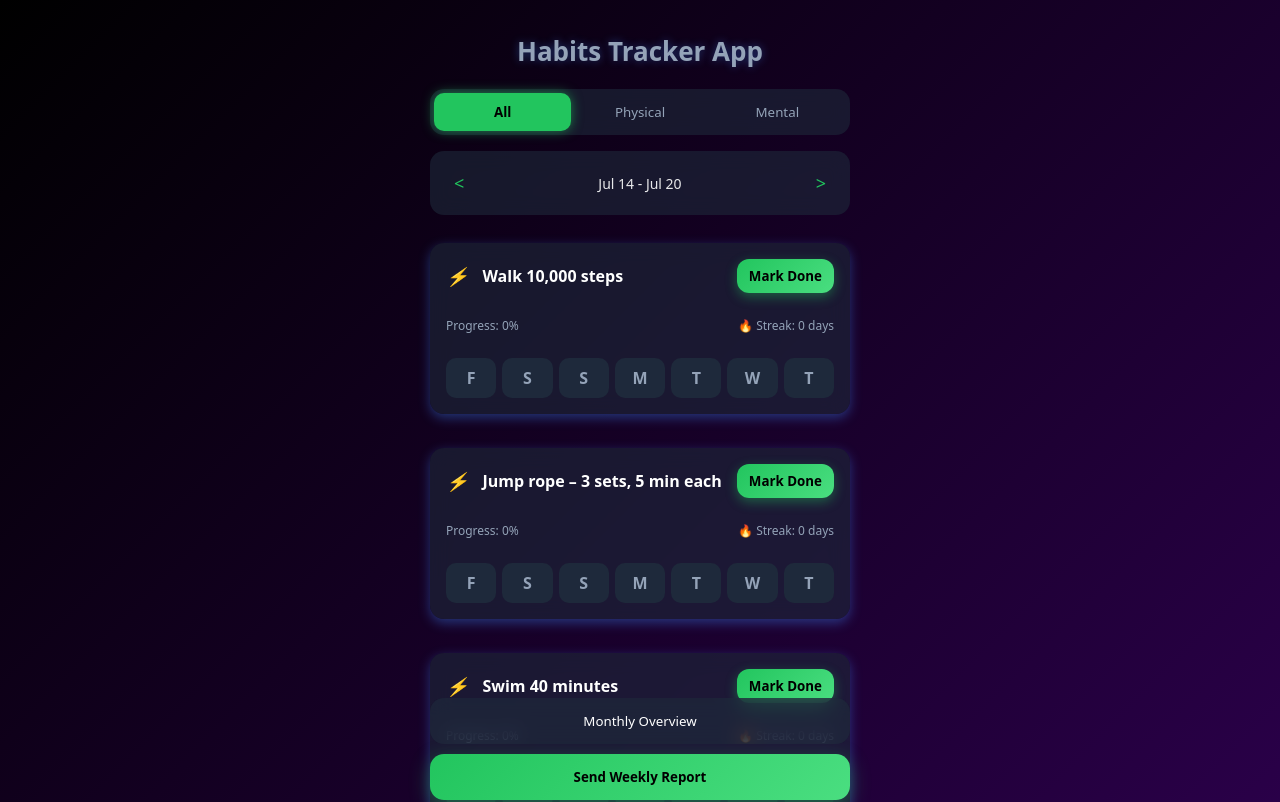
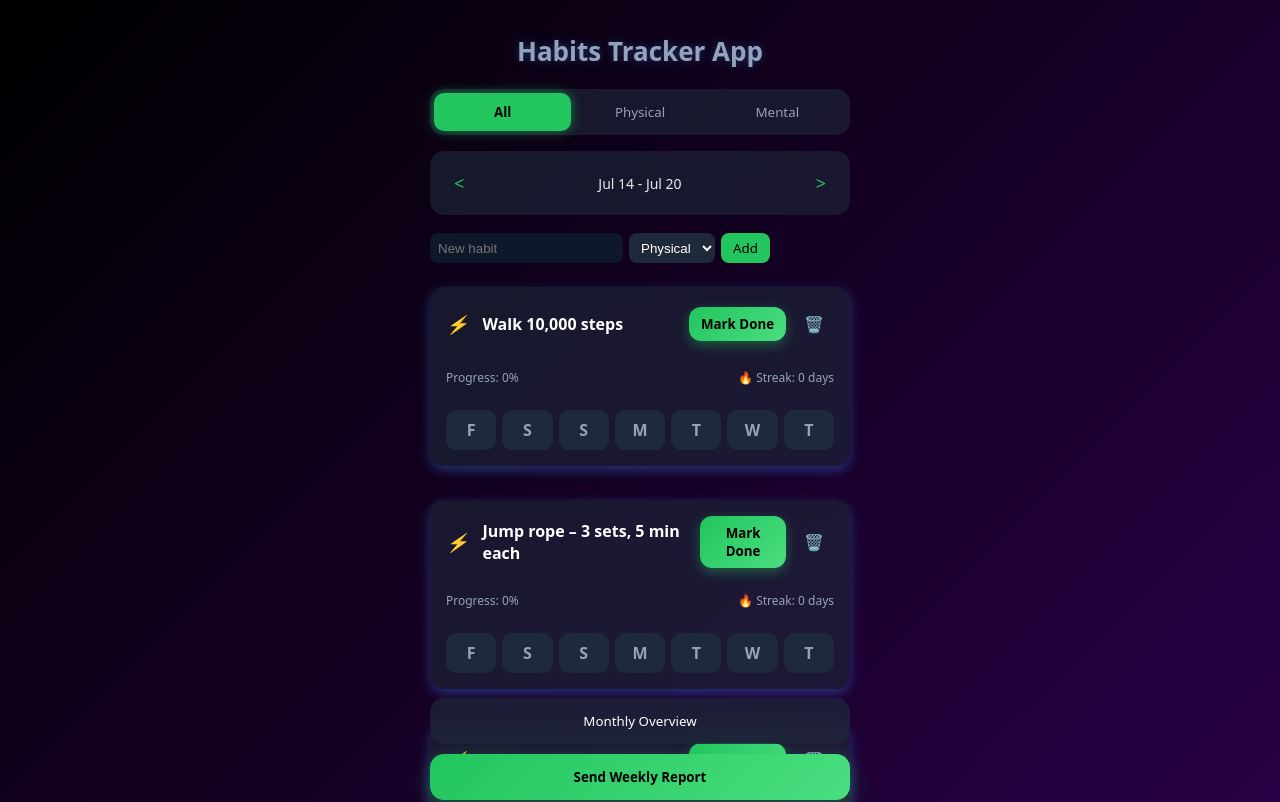
Before and after one commit to slipchenkoanastasiia/Habits-Tracker-App, a Vue app: page / in a window 1280 px wide. Shown: the top 802 px of the page. Built offline with nearby package versions, Linux system fonts and the light colour scheme.

Commit message:
add del btn

```diff
--- a/src/components/HabitGrid.vue
+++ b/src/components/HabitGrid.vue
@@ -1,11 +1,17 @@
 <template>
   <div class="habit-card">
     <div class="habit-header">
-<div class="habit-title">
-  <i class="lightning">⚡</i>
-  <span>{{ habitName }}</span>
-</div>
-      <button class="done-btn" @click="toggleToday">{{ habitDone ? '✓ Done' : 'Mark Done' }}</button>
+      <div class="habit-title">
+        <i class="lightning">⚡</i>
+        <span>{{ habitName }}</span>
+      </div>
+
+      <div class="habit-actions">
+        <button class="done-btn" @click="toggleToday">
+          {{ habitDone ? '✓ Done' : 'Mark Done' }}
+        </button>
+        <button class="delete-btn" @click="$emit('delete-habit', habitId)">🗑️</button>
+      </div>
     </div>
 
     <div class="habit-stats">
@@ -31,6 +37,7 @@
 import { computed } from 'vue'
 
 const props = defineProps<{
+  habitId: string,
   history: Record<string, boolean>,
   habitName: string,
   habitDone: boolean
@@ -38,19 +45,18 @@ const props = defineProps<{
 
 const emit = defineEmits<{
   (e: 'toggle', date: string, value: boolean): void
-  (e: 'toggleToday'): void
+  (e: 'toggleToday', id: string): void
+  (e: 'delete-habit', id: string): void
 }>()
 
 function getLast7Days() {
   const days: string[] = []
   const today = new Date()
-
   for (let i = 6; i >= 0; i--) {
     const d = new Date()
     d.setDate(today.getDate() - i)
     days.push(d.toLocaleDateString('en-CA'))
   }
-
   return days
 }
 
@@ -64,7 +70,6 @@ function formatDate(date: string) {
   const d = new Date(date)
   const day = String(d.getDate()).padStart(2, '0')
   const month = String(d.getMonth() + 1).padStart(2, '0')
-
   return `${day}.${month}`
 }
 
@@ -79,7 +84,7 @@ function handleClick(day: string) {
 }
 
 function toggleToday() {
-  emit('toggleToday')
+  emit('toggleToday', props.habitId)
 }
 
 const progress = computed(() => {
@@ -128,15 +133,16 @@ const streak = computed(() => {
   color: #fff;
 }
 
-.habit-title i {
-  font-size: 18px;
-  color: #22c55e;
-}
-
 .lightning {
   font-size: 18px;
   color: #facc15;
   margin-right: 6px;
+}
+
+.habit-actions {
+  display: flex;
+  gap: 8px;
+  align-items: center;
 }
 
 .done-btn {
@@ -154,6 +160,19 @@ const streak = computed(() => {
 .done-btn:active {
   transform: scale(0.96);
   box-shadow: 0 3px 10px rgba(34, 197, 94, 0.3);
+}
+
+.delete-btn {
+  background: transparent;
+  border: none;
+  font-size: 16px;
+  cursor: pointer;
+  color: #f87171;
+  transition: transform 0.15s ease;
+}
+
+.delete-btn:hover {
+  transform: scale(1.2);
 }
 
 .habit-stats {
--- a/src/components/HabitItem.vue
+++ b/src/components/HabitItem.vue
@@ -2,10 +2,12 @@
   <div class="habit-item">
     <HabitGrid
       :history="historySafe"
-      :habitName="habit.name"
-      :habitDone="habit.doneToday"
+      :habit-id="habit.id"
+      :habit-name="habit.name"
+      :habit-done="habit.doneToday"
       @toggle="toggleDay"
-      @toggleToday="toggleDone"
+      @toggle-today="toggleDone"
+      @delete-habit="deleteHabit"
     />
   </div>
 </template>
@@ -21,6 +23,8 @@ const historySafe = computed(() => props.habit.history || {})
 
 const emit = defineEmits<{
   (e: 'toggle-done', id: string): void
+  (e: 'toggle-day', date: string): void
+  (e: 'delete-habit', id: string): void
 }>()
 
 function toggleDone() {
@@ -28,8 +32,11 @@ function toggleDone() {
 }
 
 function toggleDay(date: string) {
-  if (!props.habit.history) props.habit.history = {}
-  props.habit.history[date] = !props.habit.history[date]
+  emit('toggle-day', date)
+}
+
+function deleteHabit() {
+  emit('delete-habit', props.habit.id)
 }
 </script>
 
--- a/src/views/HomeView.vue
+++ b/src/views/HomeView.vue
@@ -12,6 +12,15 @@
       <button @click="prevWeek">&lt;</button>
       <span>{{ weekRange }}</span>
       <button @click="nextWeek">&gt;</button>
+    </div>
+
+    <div class="add-habit">
+      <input v-model="newHabitName" placeholder="New habit" />
+      <select v-model="newHabitType">
+  <option :value="'physical'">Physical</option>
+  <option :value="'mental'">Mental</option>
+</select>
+      <button @click="addHabit">Add</button>
     </div>
 
     <div class="habit-list">
@@ -63,17 +72,59 @@
 <script setup lang="ts">
 import { ref, watch, onMounted, computed } from 'vue'
 import { useRouter } from 'vue-router'
-import type { Habit } from '@/types/Habit'
+import type { Habit, HabitType } from '@/types/Habit'
 import { defaultHabits } from '@/data/defaultHabits'
 import HabitItem from '@/components/HabitItem.vue'
+import { v4 as uuidv4 } from 'uuid'
 
 const STORAGE_KEY = 'habits-tracker-data'
 
+const newHabitName = ref<string>('')
+const newHabitType = ref<HabitType>('physical')
+
 const habits = ref<Habit[]>([])
-const activeTab = ref<'all' | 'physical' | 'mental'>('all')
+const activeTab = ref<'all' | HabitType>('all')
 const currentDate = ref(new Date())
 
+const showModal = ref(false)
+const email = ref('')
+const message = ref('')
+const loading = ref(false)
+
 const router = useRouter()
+
+function openModal() {
+  showModal.value = true
+  email.value = ''
+  message.value = ''
+}
+
+function closeModal() {
+  showModal.value = false
+}
+
+function addHabit() {
+  const name = newHabitName.value.trim()
+  if (!name) return
+
+  const newHabit: Habit = {
+    id: uuidv4(),
+    name,
+    type: newHabitType.value,
+    icon: 'star',
+    doneToday: false,
+    history: {}
+  }
+
+  habits.value.push(newHabit)
+
+  newHabitName.value = ''
+  newHabitType.value = 'physical'
+}
+
+function deleteHabit(id: string) {
+  habits.value = habits.value.filter(h => h.id !== id)
+}
 
 function goToMonthly() {
   router.push('/monthly')
@@ -87,7 +138,6 @@ function getLocalDate(date: Date) {
 
 onMounted(() => {
   const saved = localStorage.getItem(STORAGE_KEY)
-
   if (saved) {
     try {
       habits.value = JSON.parse(saved)
@@ -99,9 +149,7 @@ onMounted(() => {
   }
 
   window.addEventListener('keydown', (e) => {
-    if (e.key === 'Escape') {
-      closeModal()
-    }
+    if (e.key === 'Escape') closeModal()
   })
 })
 
@@ -109,15 +157,18 @@ watch(habits, (newVal) => {
   localStorage.setItem(STORAGE_KEY, JSON.stringify(newVal))
 }, { deep: true })
 
+watch(email, (v) => {
+  localStorage.setItem('habits-tracker-email', v)
+})
+
 function toggleDone(id: string) {
   const habit = habits.value.find(h => h.id === id)
   if (!habit) return
 
   const today = getLocalDate(new Date())
-
-  if (!habit.history) habit.history = {}
-
+  habit.history = habit.history || {}
   habit.history[today] = !habit.history[today]
+  habit.doneToday = habit.history[today]
 }
 
 const filteredHabits = computed(() => {
@@ -136,10 +187,7 @@ const weekRange = computed(() => {
   const sunday = new Date(monday)
   sunday.setDate(monday.getDate() + 6)
 
-  const options: Intl.DateTimeFormatOptions = {
-    month: 'short',
-    day: 'numeric'
-  }
+  const options: Intl.DateTimeFormatOptions = { month: 'short', day: 'numeric' }
 
   return `${monday.toLocaleDateString('en-US', options)} - ${sunday.toLocaleDateString('en-US', options)}`
 })
@@ -150,21 +198,6 @@ function prevWeek() {
 
 function nextWeek() {
   currentDate.value = new Date(currentDate.value.getTime() + 7 * 86400000)
-}
-
-const showModal = ref(false)
-const email = ref('')
-const message = ref('')
-const loading = ref(false)
-
-function openModal() {
-  showModal.value = true
-  email.value = ''
-  message.value = ''
-}
-
-function closeModal() {
-  showModal.value = false
 }
 
 async function sendReport() {
@@ -180,25 +213,14 @@ async function sendReport() {
     const res = await fetch('http://localhost:5001/send-report', {
       method: 'POST',
       headers: { 'Content-Type': 'application/json' },
-      body: JSON.stringify({
-        email: email.value,
-        report: 'Weekly habits report',
-      }),
+      body: JSON.stringify({ email: email.value, report: 'Weekly habits report' })
     })
 
     const data = await res.json()
+    message.value = res.ok ? 'Sent successfully ✅' : data.error || 'Error'
 
-    if (res.ok) {
-      message.value = 'Sent successfully ✅'
-
-      setTimeout(() => {
-        closeModal()
-      }, 1000)
-    } else {
-      message.value = data.error || 'Error'
-    }
-
-  } catch (e) {
+    if (res.ok) setTimeout(closeModal, 1000)
+  } catch {
     message.value = 'Connection error'
   } finally {
     loading.value = false
@@ -413,4 +435,45 @@ async function sendReport() {
   text-align: center;
   font-size: 13px;
 }
+
+.add-habit {
+  display: flex;
+  gap: 6px;
+  margin-bottom: 14px;
+}
+
+.add-habit input, .add-habit select {
+  padding: 6px 8px;
+  border-radius: 8px;
+  border: none;
+  background: #0f172a;
+  color: white;
+  }
+
+  .add-habit select {
+    background: #1e293b
+    }
+
+    .add-habit button {
+      background: #22c55e;
+      border-radius: 8px;
+      padding: 6px 12px;
+      border: none;
+      cursor: pointer; }
+
+      .delete-btn {
+        position: absolute;
+        top: 6px;
+        right: 6px;
+        background: transparent;
+        border: none;
+        font-size: 14px;
+        cursor: pointer;
+        color: #f87171;
+        transition: transform 0.15s ease;
+        }
+
+        .delete-btn:hover {
+          transform: scale(1.2);
+          }
 </style>
```
